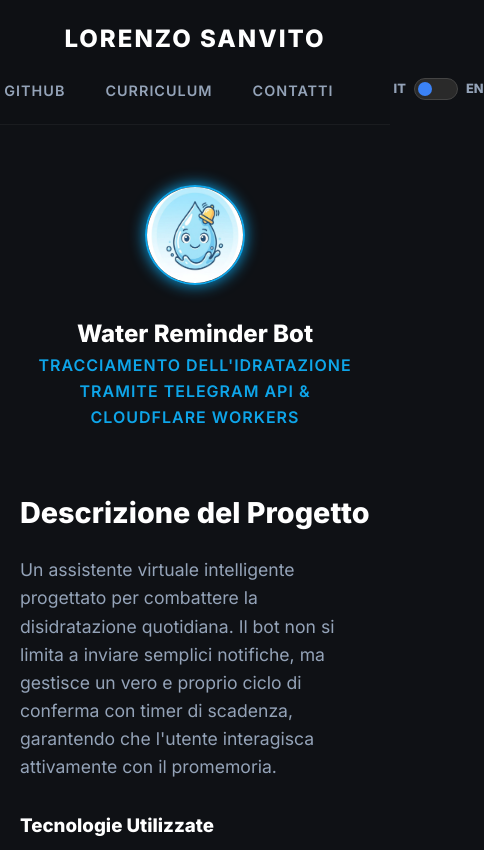
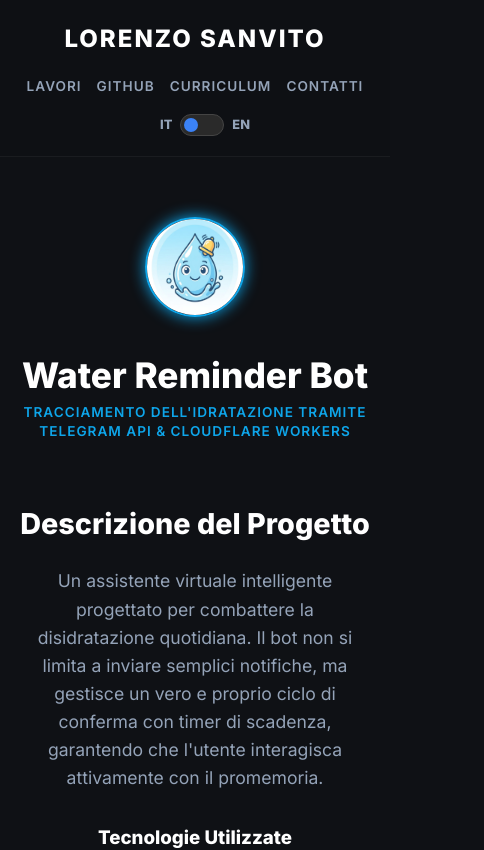
Before and after one commit to SANVITO-LORENZO/PORTFOLIO, a plain HTML site: page projects/water-bot.html in a window 390 px wide. Shown: the top 850 px of the page, 484 px wide, since content can reach past the window. Drawn offline with Linux system fonts and the light colour scheme.

Commit message:
Update style.css

```diff
--- a/css/style.css
+++ b/css/style.css
@@ -237,14 +237,61 @@ footer {
    MEDIA QUERIES (PER CELLULARI E TABLET)
    ========================================= */
 @media (max-width: 900px) {
+    /* Tablet */
     .grid-container { grid-template-columns: repeat(2, 1fr); }
     header { padding: 20px; }
+    .project-grid { gap: 40px; }
 }
 
 @media (max-width: 768px) {
-    nav { flex-direction: column; gap: 20px; }
+    /* Cellulari */
+
+    /* 1. Sistemazione del Menu in alto */
+    nav {
+        flex-direction: column;
+        gap: 15px;
+    }
+    .nav-menu {
+        flex-wrap: wrap; /* Fa andare a capo le voci del menu se non ci stanno */
+        justify-content: center;
+        gap: 15px;
+        width: 100%;
+    }
+    .nav-menu a {
+        font-size: 0.85rem; /* Rimpicciolisce leggermente il font del menu */
+    }
+
+    /* 2. Sistemazione Home Page */
     .grid-container { grid-template-columns: 1fr; }
     .intro { margin-top: 40px; text-align: center; }
+
+    /* 3. Sistemazione Titolo Pagina Progetto */
+    .project-title-container {
+        flex-direction: column;
+        text-align: center;
+        gap: 15px;
+        margin-bottom: 40px;
+    }
+    .project-title-container h1 { font-size: 2.2rem; }
+    .tagline { font-size: 0.85rem; line-height: 1.4; }
+    .bot-logo-img { width: 85px; height: 85px; } /* Logo un po' più piccolo */
+
+    /* 4. Centratura dei contenuti e Bottoni Grandi */
+    .project-grid { grid-template-columns: 1fr; gap: 40px; }
+    .project-info h2, .project-info p { text-align: center; }
+
+    .tech-stack h3 { text-align: center; }
+    .tech-stack ul { justify-content: center; } /* Centra i blocchetti delle tecnologie */
+
+    .project-buttons {
+        flex-direction: column; /* Incolonna i bottoni uno sopra l'altro */
+        gap: 15px;
+        width: 100%;
+    }
+    .btn-neon, .btn-outline {
+        width: 100%; /* I bottoni prendono tutta la larghezza dello schermo */
+        text-align: center;
+    }
 }
 
 /* =========================================
```
